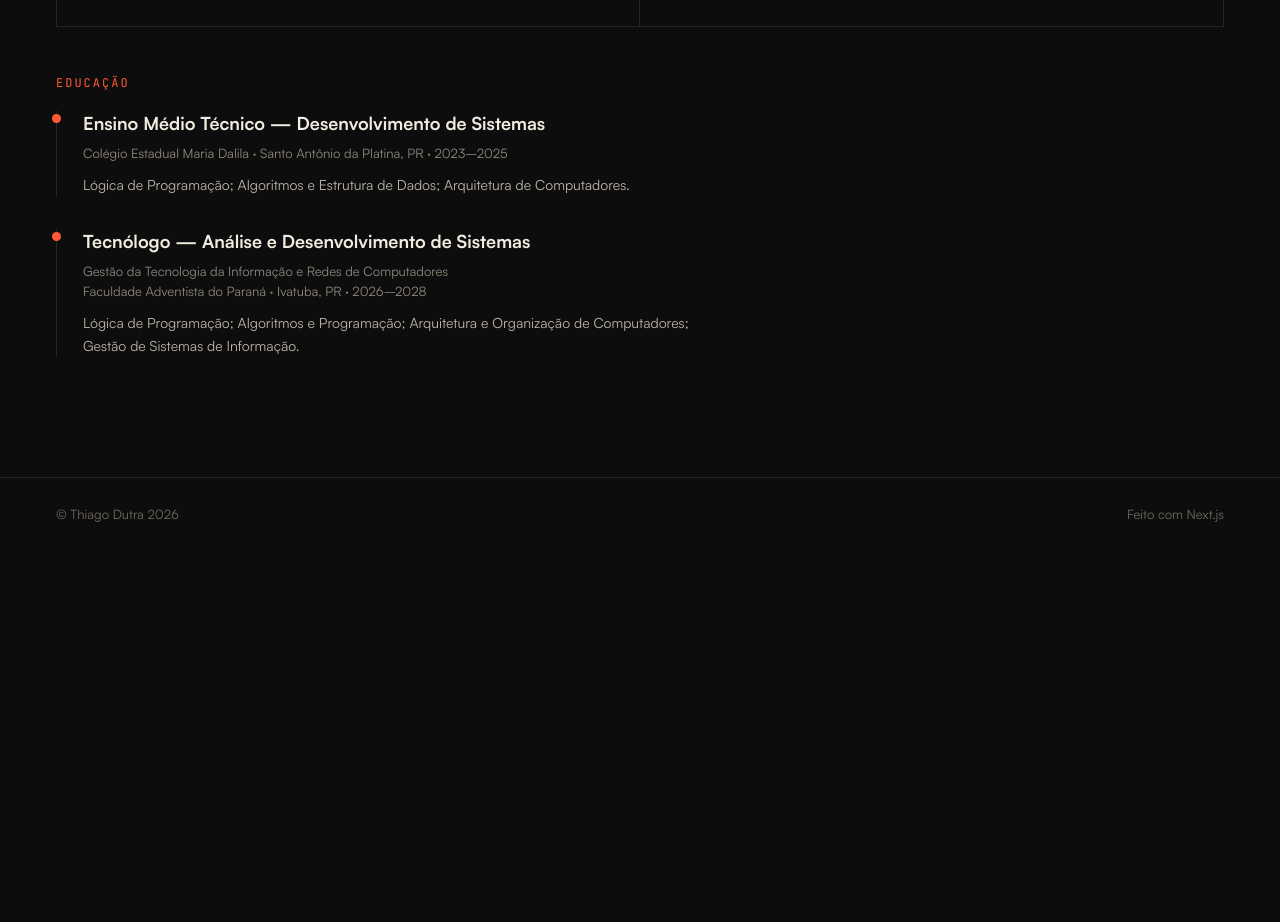
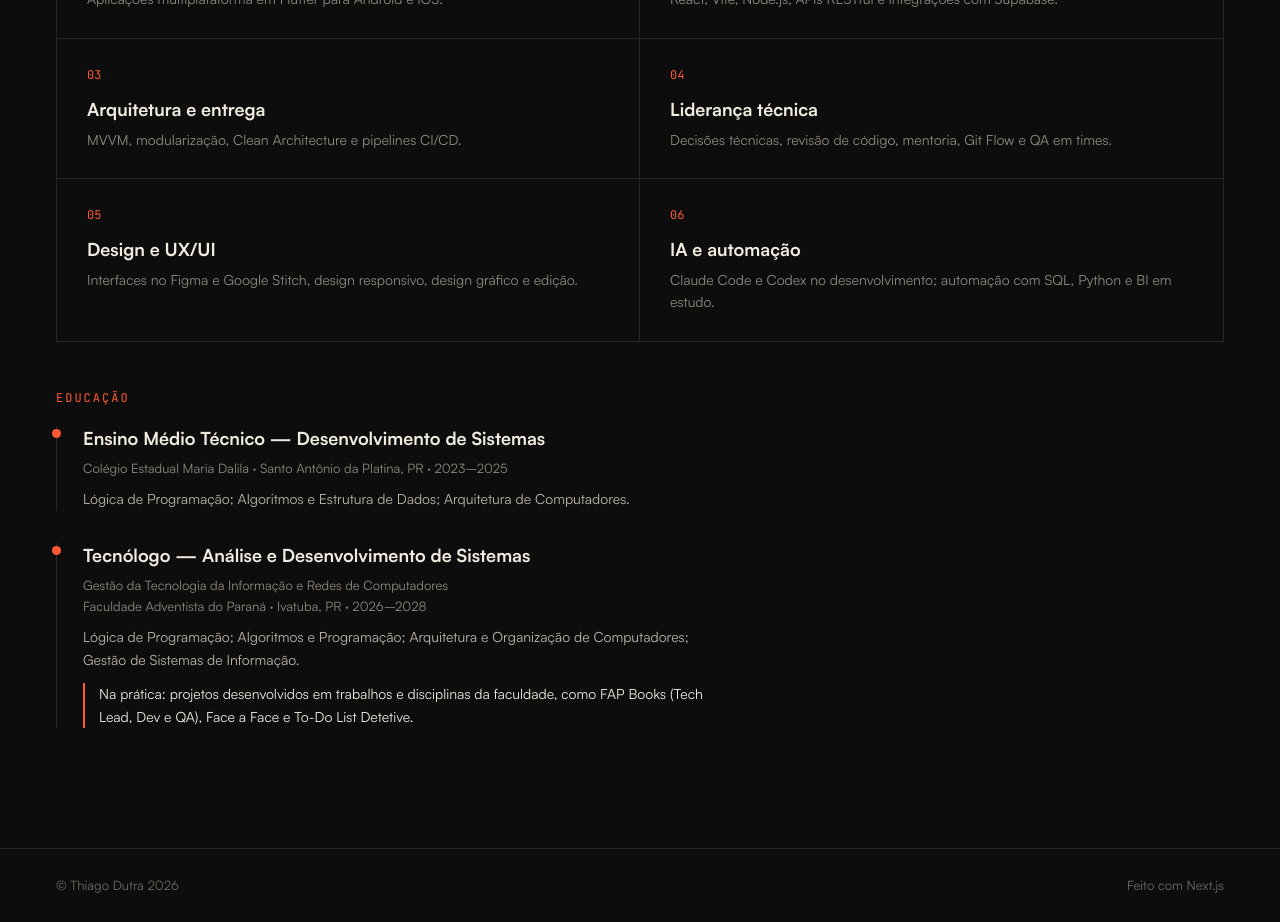
Before and after one commit to dutrathiagodev/portifolio, a Next.js app: page /sobre in a window 1280 px wide. Shown: the part 1460-2382 px from the top of the page. Before the commit the page ends 2011 px from the top, so only its background shows below. Built offline with nearby package versions, Linux system fonts and the light colour scheme; no server answers.

Commit message:
feat(sobre): atualiza o texto, adiciona Design/UX e IA e o complemento prático da FAP

```diff
--- a/src/app/globals.css
+++ b/src/app/globals.css
@@ -1162,6 +1162,16 @@ a.row:hover .row-go {
   color: var(--muted);
   font-size: 13px;
   line-height: 1.6;
+}
+
+.education-practice {
+  margin-top: 12px;
+  padding-left: 14px;
+  border-left: 2px solid var(--accent);
+  color: var(--foreground);
+  font-size: 14px;
+  line-height: 1.6;
+  max-width: 640px;
 }
 
 .education-detail {
--- a/src/components/sections/about/about.tsx
+++ b/src/components/sections/about/about.tsx
@@ -43,6 +43,9 @@ export function About() {
               </p>
             ))}
             <p className="education-detail">{item.detail}</p>
+            {item.practice && (
+              <p className="education-practice">{item.practice}</p>
+            )}
           </li>
         ))}
       </ul>
--- a/src/components/sections/hello/hello.tsx
+++ b/src/components/sections/hello/hello.tsx
@@ -21,7 +21,7 @@ export function Hello() {
           <div className="hello-head">
             <h2 className="hello-title">{title}</h2>
             <p className="hello-text">{aboutContent.paragraphs[0]}</p>
-            <p className="hello-text">{aboutContent.paragraphs[2]}</p>
+            <p className="hello-text">{aboutContent.paragraphs[3]}</p>
           </div>
 
           <div className="hello-grid">
--- a/src/content/sobre.ts
+++ b/src/content/sobre.ts
@@ -10,7 +10,8 @@ export const aboutContent: AboutContent = {
   },
   paragraphs: [
     "Sou apaixonado por desenvolvimento de software e gosto de atuar em ambientes dinâmicos, onde posso aprender, evoluir e enfrentar novos desafios. Tenho o compromisso de buscar constantemente crescimento profissional, explorando novas tecnologias e metodologias por meio de cursos, literatura e networking.",
-    "Atuo com Flutter e React, integrando APIs RESTful e serviços como Supabase, sempre aplicando Arquitetura Limpa e boas práticas de automação. Atualmente trabalho na Fteam, referência em desenvolvimento Flutter no Brasil, e como Tech Lead e desenvolvedor na Lifeados Academy, onde aplico esses conhecimentos em projetos reais.",
+    "Atuo com Flutter e React, integrando APIs RESTful e serviços como Supabase, sempre aplicando Arquitetura Limpa e boas práticas de automação. Na Fteam, referência em desenvolvimento Flutter no Brasil, trabalho na plataforma white label MRNT e nos apps Pass7 e MRNT Teen, e apoio os testes e o suporte do Together Movement. Como Tech Lead e desenvolvedor na Lifeados Academy, aplico esses conhecimentos em projetos reais.",
+    "Também atuo no EAD da FAP, com suporte à plataforma D2L e design gráfico e edição, e estudo automação com SQL, Python e BI para otimizar o trabalho. Na faculdade, lidero projetos em equipe como o FAP Books, em que sou Tech Lead, Dev e QA, e uso Figma, Stitch e IA (Claude Code) para desenhar, organizar e entregar melhor.",
     "Valorizo código de alta qualidade, colaboração em equipe e aprendizado contínuo.",
   ],
   doLabel: "O QUE EU FAÇO",
@@ -30,7 +31,18 @@ export const aboutContent: AboutContent = {
     },
     {
       title: "Liderança técnica",
-      description: "Decisões técnicas, revisão de código e mentoria em times.",
+      description:
+        "Decisões técnicas, revisão de código, mentoria, Git Flow e QA em times.",
+    },
+    {
+      title: "Design e UX/UI",
+      description:
+        "Interfaces no Figma e Google Stitch, design responsivo, design gráfico e edição.",
+    },
+    {
+      title: "IA e automação",
+      description:
+        "Claude Code e Codex no desenvolvimento; automação com SQL, Python e BI em estudo.",
     },
   ],
   educationLabel: "EDUCAÇÃO",
@@ -51,6 +63,8 @@ export const aboutContent: AboutContent = {
       ],
       detail:
         "Lógica de Programação; Algoritmos e Programação; Arquitetura e Organização de Computadores; Gestão de Sistemas de Informação.",
+      practice:
+        "Na prática: projetos desenvolvidos em trabalhos e disciplinas da faculdade, como FAP Books (Tech Lead, Dev e QA), Face a Face e To-Do List Detetive.",
     },
   ],
 };
--- a/src/types/sobre.ts
+++ b/src/types/sobre.ts
@@ -6,5 +6,10 @@ export type AboutContent = {
   doLabel: string;
   doItems: { title: string; description: string }[];
   educationLabel: string;
-  education: { title: string; meta: string[]; detail: string }[];
+  education: {
+    title: string;
+    meta: string[];
+    detail: string;
+    practice?: string;
+  }[];
 };
```
